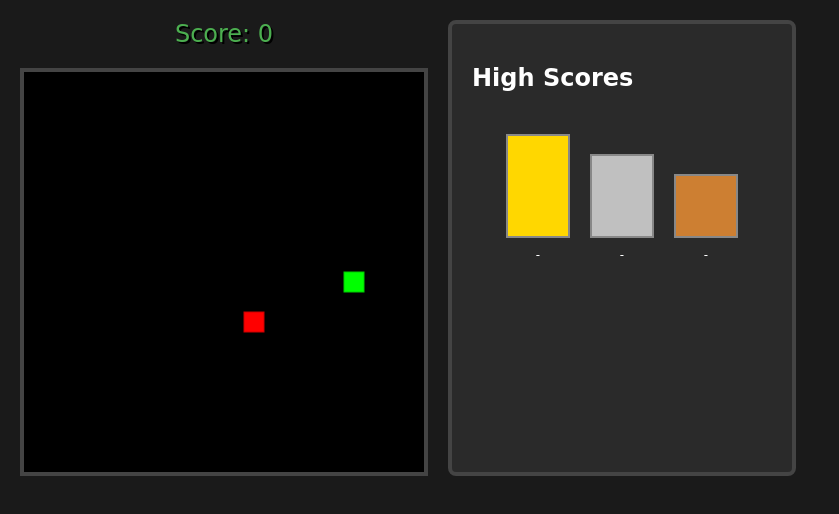
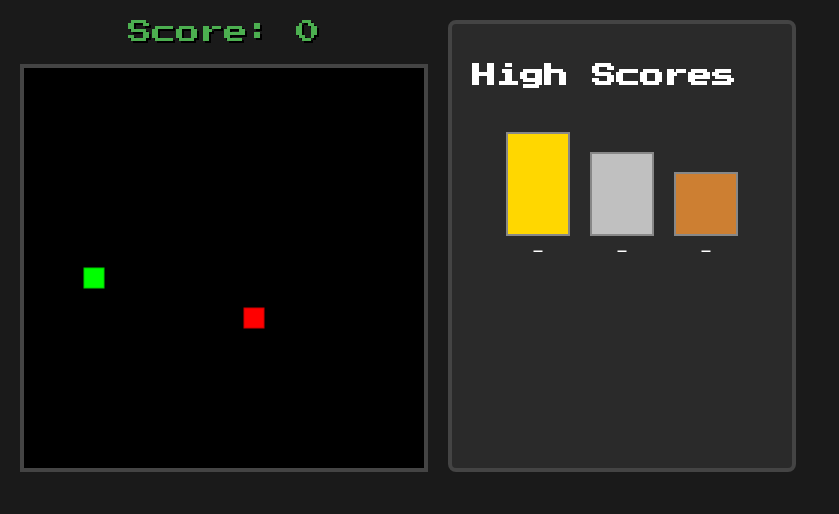
Before and after one commit to firmalemony/had, a plain HTML site: page index.html in a window 1280 px wide. Shown: the whole page, without its empty margins (0-839 px from the left). Drawn offline with Linux system fonts and the light colour scheme.

Commit message:
Fix font loading and add error handling for Vercel

```diff
--- a/game.js
+++ b/game.js
@@ -187,13 +187,41 @@ document.addEventListener('keydown', (event) => {
 // Alternative initialization for Vercel
 function initGame() {
     console.log('Initializing game...');
-    updateScoreboard();
-    randomizeFood();
-    gameLoop = setInterval(() => {
-        moveSnake();
-        draw();
-    }, gameSpeed);
-    console.log('Game initialized successfully');
+
+    // Check if all elements exist
+    if (!canvas) {
+        console.error('Canvas not found!');
+        return;
+    }
+    if (!ctx) {
+        console.error('Canvas context not found!');
+        return;
+    }
+    if (!scoreElement) {
+        console.error('Score element not found!');
+        return;
+    }
+
+    try {
+        updateScoreboard(); // Initialize scoreboard
+        console.log('Scoreboard updated');
+
+        randomizeFood();
+        console.log('Food randomized');
+
+        // Clear any existing game loop
+        if (gameLoop) {
+            clearInterval(gameLoop);
+        }
+
+        gameLoop = setInterval(() => {
+            moveSnake();
+            draw();
+        }, gameSpeed);
+        console.log('Game loop started');
+    } catch (error) {
+        console.error('Error in initGame:', error);
+    }
 }
 
 // Start the game
--- a/index.html
+++ b/index.html
@@ -4,12 +4,15 @@
     <meta charset="UTF-8">
     <meta name="viewport" content="width=device-width, initial-scale=1.0">
     <title>Snake Game</title>
+    <link rel="preconnect" href="https://fonts.googleapis.com">
+    <link rel="preconnect" href="https://fonts.gstatic.com" crossorigin>
+    <link href="https://fonts.googleapis.com/css2?family=Press+Start+2P&display=swap" rel="stylesheet">
     <style>
         body {
             display: flex;
             margin: 0;
             background-color: #1a1a1a;
-            font-family: 'Press Start 2P', cursive;
+            font-family: 'Press Start 2P', monospace;
             color: #fff;
         }
 
@@ -128,7 +131,7 @@
             color: #fff;
             padding: 8px;
             margin: 10px 0;
-            font-family: 'Press Start 2P', cursive;
+            font-family: 'Press Start 2P', monospace;
             font-size: 16px;
         }
 
@@ -144,16 +147,11 @@
             margin: 10px 2px;
             cursor: pointer;
             border-radius: 4px;
-            font-family: 'Press Start 2P', cursive;
+            font-family: 'Press Start 2P', monospace;
         }
 
         button:hover {
             background-color: #45a049;
-        }
-
-        @font-face {
-            font-family: 'Press Start 2P';
-            src: url('https://fonts.googleapis.com/css2?family=Press+Start+2P&display=swap');
         }
     </style>
 </head>
```
